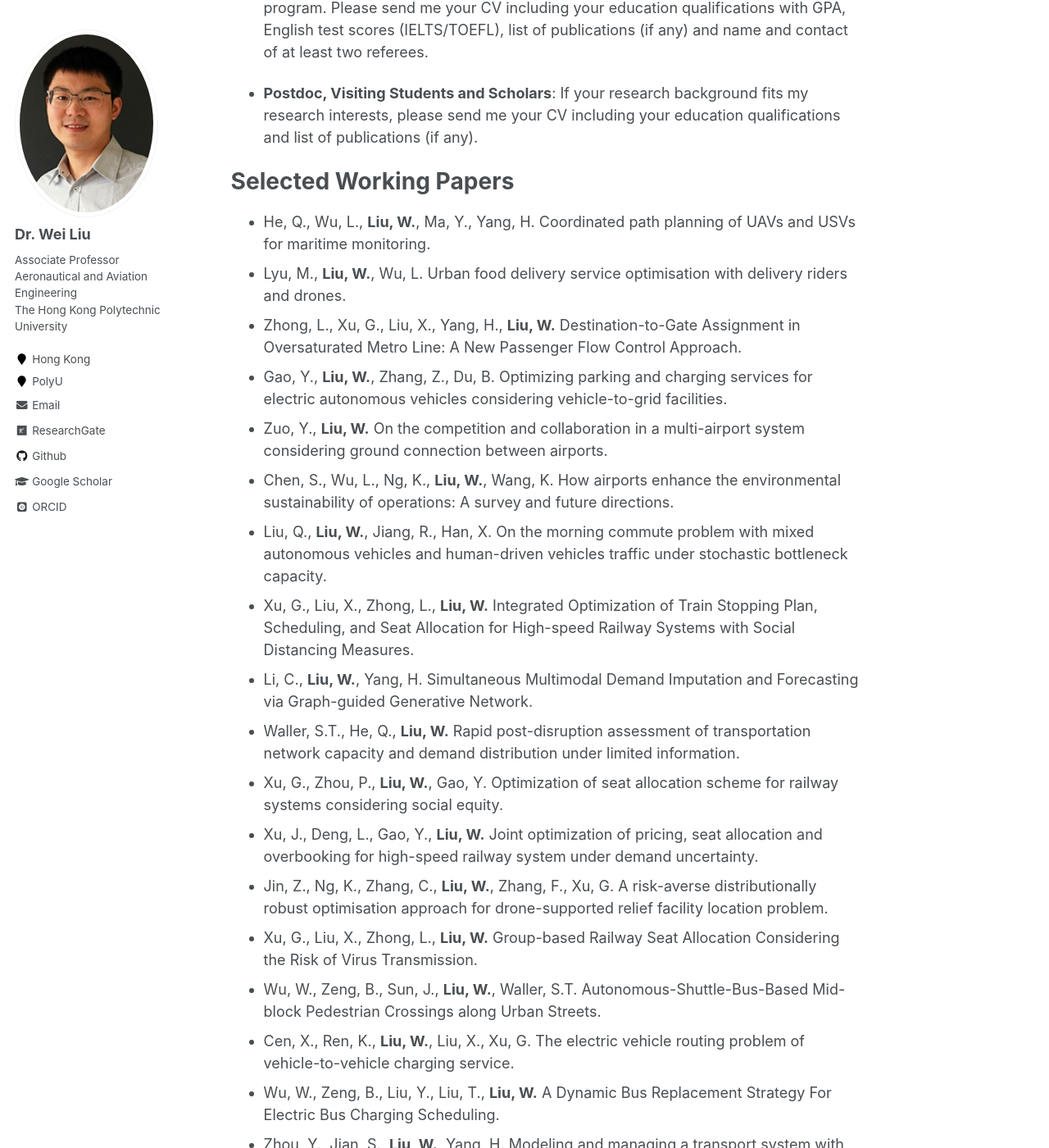
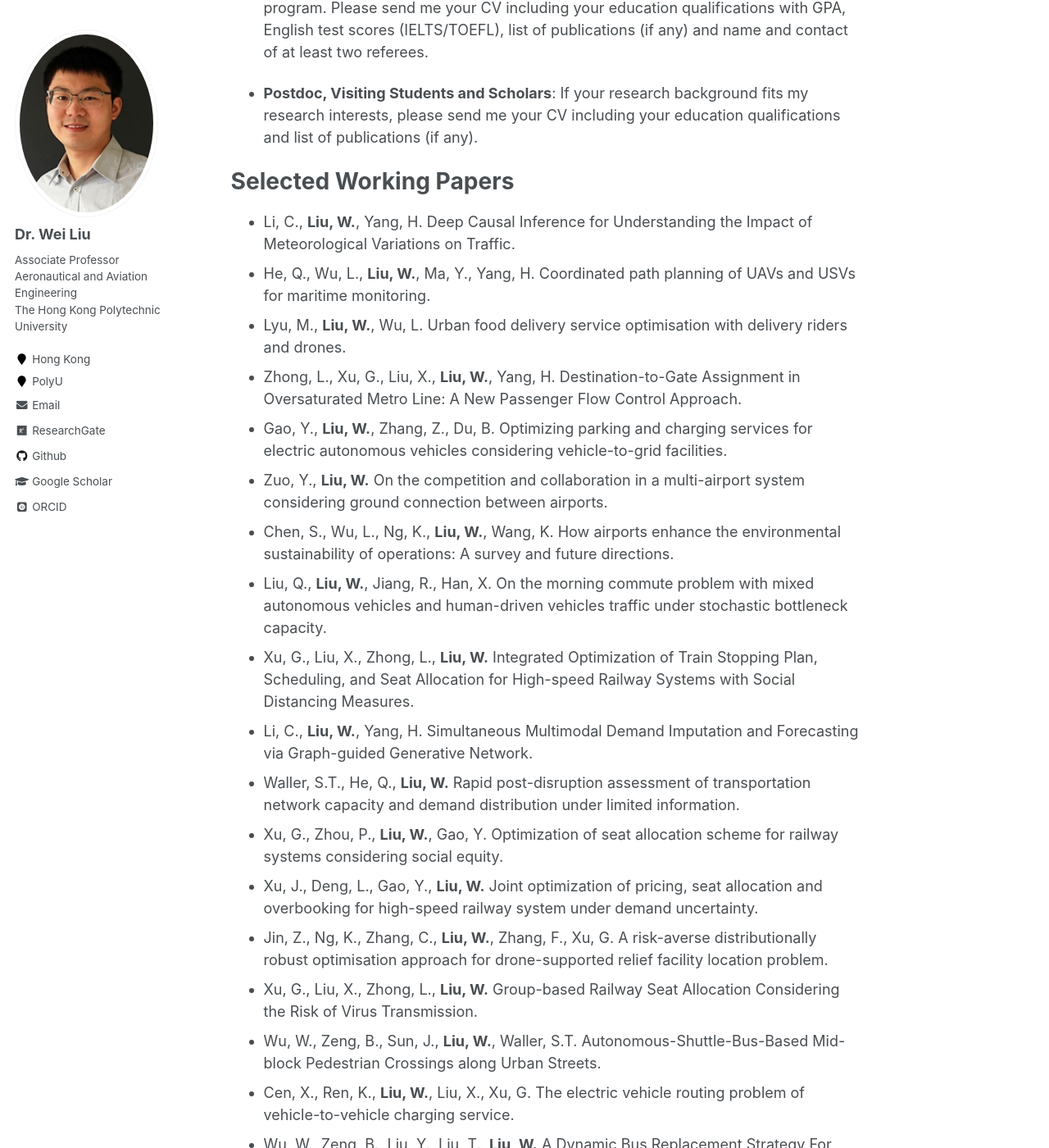
Before and after one commit to weiliu2016/weiliu2016.github.io, a Jekyll site: the page built from _pages/about.md, in a window 1280 px wide and 1400 px high, scrolled down 2150 px. Shown: the whole window at 82% size. Built offline with Jekyll 4.4.1, drawn with Linux system fonts in a browser that asks for light colours; some web fonts are replaced; some of the changed text lies outside the part shown.

Commit message:
Update about.md

```diff
--- a/_pages/about.md
+++ b/_pages/about.md
@@ -60,9 +60,10 @@ PhD Positions and Academic Visitors
 
 Selected Working Papers
 ======
+- Li, C., **Liu, W.**, Yang, H. Deep Causal Inference for Understanding the Impact of Meteorological Variations on Traffic.
 - He, Q., Wu, L., **Liu, W.**, Ma, Y., Yang, H. Coordinated path planning of UAVs and USVs for maritime monitoring.
 - Lyu, M., **Liu, W.**, Wu, L. Urban food delivery service optimisation with delivery riders and drones.
-- Zhong, L., Xu, G., Liu, X., Yang, H., **Liu, W.** Destination-to-Gate Assignment in Oversaturated Metro Line: A New Passenger Flow Control Approach.
+- Zhong, L., Xu, G., Liu, X., **Liu, W.**, Yang, H. Destination-to-Gate Assignment in Oversaturated Metro Line: A New Passenger Flow Control Approach.
 - Gao, Y., **Liu, W.**, Zhang, Z., Du, B. Optimizing parking and charging services for electric autonomous vehicles considering vehicle-to-grid facilities.
 - Zuo, Y., **Liu, W.** On the competition and collaboration in a multi-airport system considering ground connection between airports.
 - Chen, S., Wu, L., Ng, K., **Liu, W.**, Wang, K. How airports enhance the environmental sustainability of operations: A survey and future directions.
```
Also changed, not shown: other parts of _pages/about.md (+0 -1 lines).
